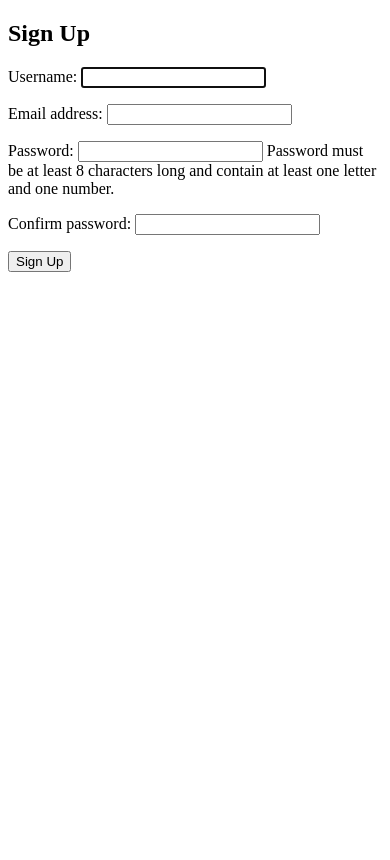
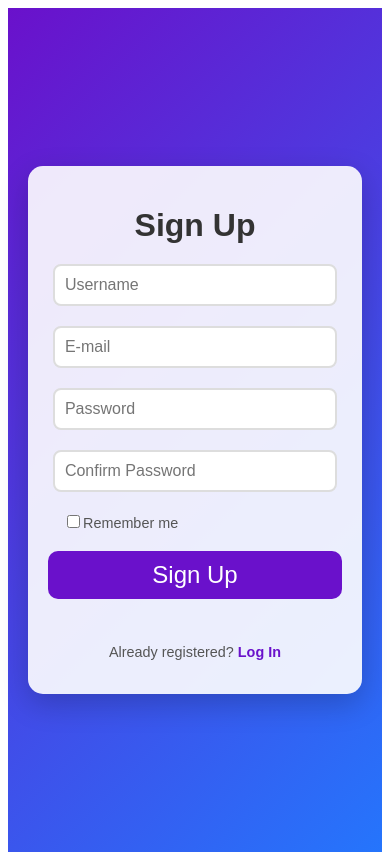
Before and after one commit to Depthecho/MyEngSite, a Django app: page /signup/ in a window 390 px wide. Before the commit the page ends 272 px from the top, so only its background shows below. Run offline with Django 5.2, Linux system fonts and the light colour scheme.

Commit message:
added some html pages and styles

```diff
--- a/EnglishSite/settings.py
+++ b/EnglishSite/settings.py
@@ -118,6 +118,12 @@ USE_TZ = True
 
 STATIC_URL = 'static/'
 
+STATIC_ROOT = BASE_DIR / STATIC_URL
+
+MEDIA_URL = 'media/'
+
+MEDIA_ROOT = BASE_DIR / MEDIA_URL
+
 # Default primary key field type
 # https://docs.djangoproject.com/en/5.1/ref/settings/#default-auto-field
 
--- /dev/null
+++ b/mainpage/static/style/signup.css
@@ -0,0 +1,189 @@
+/* Основные стили для body */
+.signup-body {
+    display: flex;
+    justify-content: center;
+    align-items: center;
+    min-height: 100vh;
+    background: linear-gradient(135deg, #6a11cb, #2575fc);
+    font-family: 'Poppins', sans-serif;
+    margin: 0;
+    padding: 20px;
+    box-sizing: border-box;
+}
+
+/* Контейнер для формы */
+.signup-container {
+    background: rgba(255, 255, 255, 0.9);
+    padding: 40px;
+    border-radius: 15px;
+    box-shadow: 0 10px 30px rgba(0, 0, 0, 0.2);
+    max-width: 450px;
+    width: 100%;
+    text-align: center;
+    animation: fadeIn 1s ease-in-out;
+}
+
+/* Заголовок формы */
+.signup-header {
+    font-size: 2.5rem;
+    color: #333;
+    margin-bottom: 20px;
+    font-weight: 600;
+}
+
+/* Форма */
+.signup-form {
+    display: flex;
+    flex-direction: column;
+    gap: 20px;
+}
+
+/* Группа полей формы */
+.form-group {
+    position: relative;
+}
+
+/* Поля ввода */
+.input {
+    width: 80%;
+    padding: 12px 40px 12px 15px;
+    border: 2px solid #ddd;
+    border-radius: 8px;
+    font-size: 1rem;
+    outline: none;
+    transition: border-color 0.3s ease;
+}
+
+.input:focus {
+    border-color: #6a11cb;
+}
+
+/* Иконки внутри полей ввода */
+.form-group i {
+    position: absolute;
+    right: 15px;
+    top: 50%;
+    transform: translateY(-50%);
+    color: #888;
+    font-size: 1.2rem;
+    transition: color 0.3s ease;
+}
+
+.input:focus + i {
+    color: #6a11cb;
+}
+
+/* Кнопка регистрации */
+.signup-button {
+    background: #6a11cb;
+    color: white;
+    padding: 12px;
+    border: none;
+    border-radius: 10px;
+    font-size: 1.5rem;
+    cursor: pointer;
+    transition: background 0.3s ease;
+}
+
+.signup-button:hover {
+    background: #2575fc;
+}
+
+/* Чекбокс "Remember me" */
+.remember {
+    padding-left: 15px;
+    display: flex;
+    align-items: center;
+    gap: 20px;
+    font-size: 0.9rem;
+    color: #555;
+}
+
+.remember input {
+    accent-color: #6a11cb;
+}
+
+/* Ссылка "Already registered?" */
+.already-registered {
+    margin-top: 10px;
+    font-size: 0.9rem;
+    color: #555;
+}
+
+.already-registered-a {
+    color: #6a11cb;
+    text-decoration: none;
+    font-weight: 600;
+    transition: color 0.3s ease;
+}
+
+.already-registered-a:hover {
+    color: #2575fc;
+}
+
+/* Ошибки формы */
+.signup-alert {
+    background: #ffebee;
+    color: #c62828;
+    padding: 10px;
+    border-radius: 8px;
+    margin-bottom: 20px;
+    text-align: left;
+}
+
+.signup-alert ul {
+    list-style: none;
+    padding: 0;
+    margin: 0;
+}
+
+.signup-alert li {
+    display: flex;
+    justify-content: space-between;
+    align-items: center;
+    padding: 5px 0;
+}
+
+.close-alert {
+    cursor: pointer;
+    font-size: 1.2rem;
+    margin-left: 10px;
+}
+
+.close-alert:hover {
+    color: #333;
+}
+
+/* Анимация появления формы */
+@keyframes fadeIn {
+    from {
+        opacity: 0;
+        transform: translateY(-20px);
+    }
+    to {
+        opacity: 1;
+        transform: translateY(0);
+    }
+}
+
+/* Адаптивность */
+@media (max-width: 480px) {
+    .signup-container {
+        padding: 20px;
+    }
+
+    .signup-header {
+        font-size: 2rem;
+    }
+
+    .input {
+        padding: 10px 35px 10px 10px;
+    }
+
+    .form-group i {
+        font-size: 1rem;
+    }
+
+    .signup-button {
+        padding: 10px;
+    }
--- a/mainpage/templates/mainpage/base.html
+++ b/mainpage/templates/mainpage/base.html
@@ -3,9 +3,10 @@
 <html lang="en">
 <head>
     <meta charset="UTF-8">
-     <meta charset="UTF-8">
+    <meta charset="UTF-8">
+    <link rel="stylesheet" href="{% static 'style/style.css' %}">
+    {% block extra_css %}{% endblock %}
     <!-- link rel="icon" type="image/x-icon" href="{% static 'images/favicon.ico' %}"> -->
-    <link rel="stylesheet" href="{% static 'style/style.css' %}">
     <title>{% block title %}{% endblock %}</title>
 </head>
 <body>
--- a/mainpage/templates/mainpage/signup_page.html
+++ b/mainpage/templates/mainpage/signup_page.html
@@ -1,11 +1,90 @@
 {% extends 'mainpage/base.html' %}
+{% load static %}
+
+{% block extra_css %}
+    <link rel="stylesheet" href="{% static 'style/signup.css' %}">
+{% endblock %}
 
 {% block title %}Log In{% endblock %}
 {% block content %}
-<h2>Sign Up</h2>
-        <form method="post">
+<div class="signup-body">
+    <div class="signup-container">
+        <h1 class="signup-header">Sign Up</h1>
+        <form method="post" class="signup-form">
             {% csrf_token %}
-            {{ form.as_p }}
-            <button type="submit">Sign Up</button>
+            <!-- Display Form Errors -->
+            {% if form.errors %}
+            <div class="signup-alert alert-danger">
+                <ul>
+                    {% for error in form.non_field_errors %}
+                    <li>{{ error }} <span class="close-alert">×</span></li>
+                    <script>
+                        // Close error messages when the close button is clicked
+                        $(document).on("click", ".close-alert", function () {
+                            $(this).parent("li").remove();
+                        });
+                    </script>
+                    {% endfor %}
+                    {% for field in form %}
+                    {% if field.errors %}
+                    {% for error in field.errors %}
+                    <li>{{ error }} <span class="close-alert">×</span></li>
+                    <script>
+                        // Close error messages when the close button is clicked
+                        $(document).on("click", ".close-alert", function () {
+                            $(this).parent("li").remove();
+                        });
+                    </script>
+                    {% endfor %}
+                    {% endif %}
+                    {% endfor %}
+                </ul>
+            </div>
+            {% endif %}
+
+            <!-- Username Field -->
+            <div class="form-group">
+                <input type="text" id="id_username" name="username" class="input" placeholder="Username" required>
+                <i class='bx bxs-user-circle'></i>
+            </div>
+
+            <!-- Email Field -->
+            <div class="form-group">
+                <input type="email" id="id_email" name="email" class="input" placeholder="E-mail" required>
+                <i class='bx bxs-envelope'></i>
+            </div>
+
+            <!-- Password Field -->
+            <div class="form-group">
+                <input type="password" id="id_password1" name="password1" class="input" placeholder="Password" required>
+                <i class='bx bxs-lock-open-alt'></i>
+            </div>
+
+            <!-- Confirm Password Field -->
+            <div class="form-group">
+                <input type="password" id="id_password2" name="password2" class="input" placeholder="Confirm Password"
+                       required>
+                <i class='bx bxs-lock-alt'></i>
+            </div>
+
+            <!-- Already registered -->
+            <div class="remember">
+                <label>
+                    <input type="checkbox">Remember me
+                </label>
+            </div>
+
+            <button type="submit" class="signup-button">Sign Up</button>
+
+            <div class="already-registered">
+                <p class="already-registered-p">Already registered?
+                    <a href="{% url 'login' %}" class="already-registered-a">Log In</a>
+                </p>
+            </div>
+
         </form>
+    </div>
+    <a class="swap-theme"><i class="fa-regular fa-moon fa-2xl"></i></a>
+    <!--<button class="btn"></button> -->
+</div>
 {% endblock %}
```
Also changed, not shown: mainpage/static/style/signin.css (added, +175 -0 lines), mainpage/templates/mainpage/login_page.html (+42 -15 lines).
